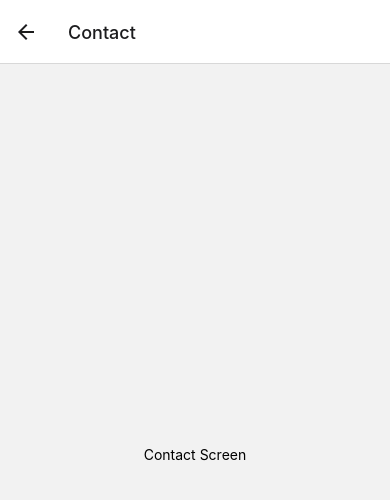
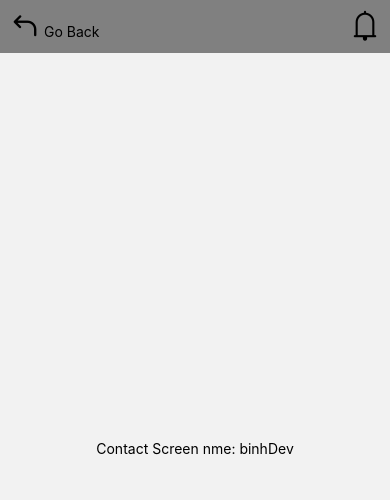
Before and after one commit to BinhNguyen3790/first-react-native, a React Native app: screen / in a window 390 px wide. Both pictures are taken after a click on the button "CHANGE PAGE". Shown: the top 500 px of the page. Built offline with nearby package versions, Linux system fonts and the light colour scheme.

Commit message:
add header pages go back

```diff
--- a/App.tsx
+++ b/App.tsx
@@ -5,23 +5,34 @@ import DemoScroll from './screens/DemoScroll';
 import SectionListView from './screens/SectionListView';
 import ListCategory from './screens/home/ListCategory';
 import { NavigationContainer } from '@react-navigation/native';
-import { Button, Text, View } from 'react-native';
+import { Button, StyleSheet, Text, TouchableOpacity, View } from 'react-native';
 import { createNativeStackNavigator } from '@react-navigation/native-stack';
 
-const Home = ({navigation}:any) => {
+import Icon from 'react-native-vector-icons/AntDesign';
+
+const Home = ({ navigation }: any) => {
   return (
     <View style={{ flex: 1, alignItems: 'center', justifyContent: 'center' }}>
       <Text>Home Screen</Text>
-      <Button title='change page' onPress={()=>navigation.navigate("Contact")}/>
+      <Button title='change page' onPress={() => navigation.navigate("Contact", { name: "binhDev", obj: { id: 1, price: 2999, name: "book" } })} />
     </View>
   )
 }
 
-const Contact = () => {
+const Contact = ({ route, navigation }: any) => {
+  const { name, obj } = route.params;
   return (
-    <View style={{ flex: 1, alignItems: 'center', justifyContent: 'center' }}>
-      <Text>Contact Screen</Text>
-    </View>
+    <>
+      <View style={styles.header}>
+        <TouchableOpacity onPress={() => navigation.goBack()}>
+          <Text><Icon name="back" size={30} /> Go Back</Text>
+        </TouchableOpacity>
+        <Icon name="bells" size={30} />
+      </View>
+      <View style={{ flex: 1, alignItems: 'center', justifyContent: 'center' }}>
+        <Text>Contact Screen nme: {name}</Text>
+      </View>
+    </>
   )
 }
 
@@ -37,10 +48,18 @@ const App = () => {
     // <SectionListView />
     <NavigationContainer>
       <Stack.Navigator>
-        <Stack.Screen name="Home" component={Home}></Stack.Screen>
-        <Stack.Screen name="Contact" component={Contact}></Stack.Screen>
+        <Stack.Screen name="Home" component={Home} options={{ headerShown: false }}></Stack.Screen>
+        <Stack.Screen name="Contact" component={Contact} options={{ headerShown: false }}></Stack.Screen>
       </Stack.Navigator>
     </NavigationContainer>
   )
 }
+const styles = StyleSheet.create({
+  header: {
+    flexDirection: "row",
+    justifyContent: "space-between",
+    padding: 10,
+    backgroundColor: 'grey'
+  }
+})
 export default App;
```
